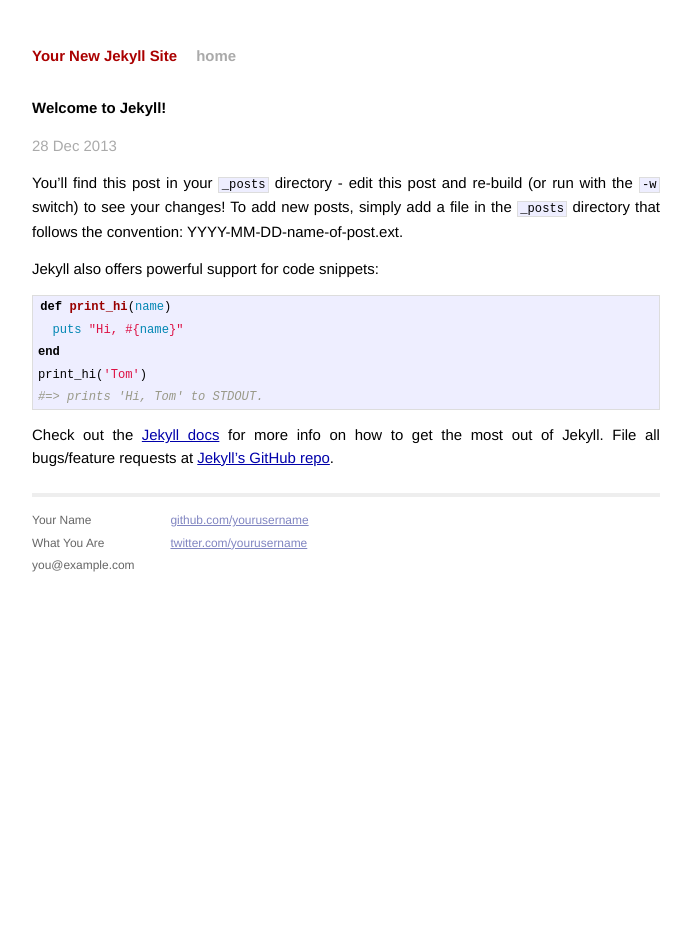
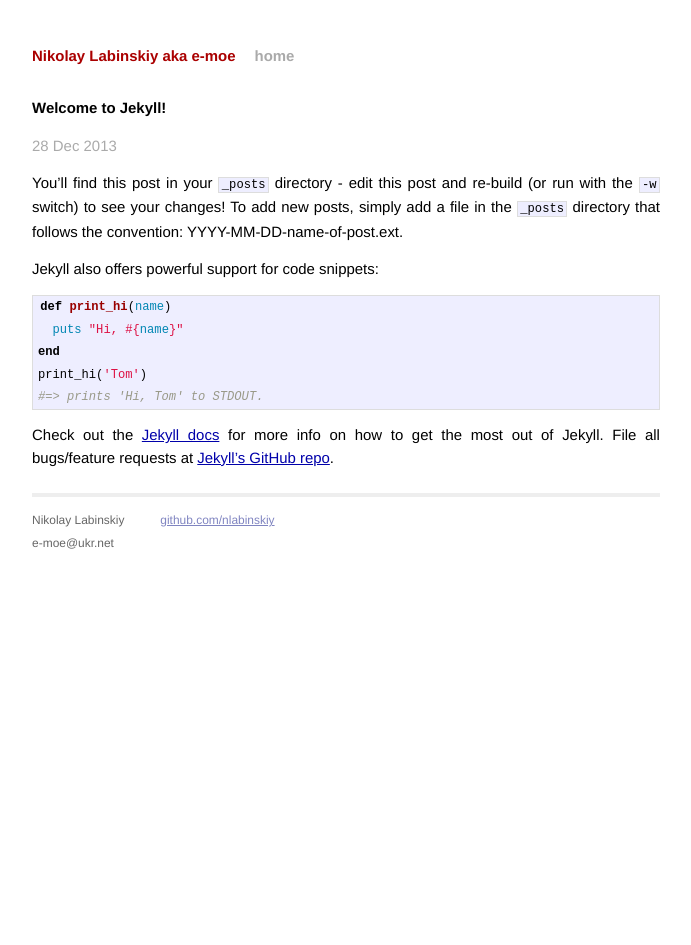
Before and after one commit to nlabinskiy/nlabinskiy.github.io, a Jekyll site: the page built from _posts/2013-12-28-welcome-to-jekyll.markdown, in a window 1280 px wide. Shown: the whole page, without its empty margins (294-985 px from the left). Built offline with Jekyll 4.4.1, drawn with Linux system fonts in a browser that asks for light colours; Markdown is read by kramdown in place of the engine named in the settings.

Commit message:
fix names

```diff
--- a/_config.yml
+++ b/_config.yml
@@ -1,3 +1,3 @@
-name: Your New Jekyll Site
+name: Nikolay Labinskiy aka e-moe
 markdown: redcarpet
 pygments: true
--- a/_layouts/default.html
+++ b/_layouts/default.html
@@ -26,15 +26,13 @@
           <div class="footer">
             <div class="contact">
               <p>
-                Your Name<br />
-                What You Are<br />
-                you@example.com
+                Nikolay Labinskiy<br />
+                e-moe@ukr.net
               </p>
             </div>
             <div class="contact">
               <p>
-                <a href="https://github.com/yourusername">github.com/yourusername</a><br />
-                <a href="https://twitter.com/yourusername">twitter.com/yourusername</a><br />
+                <a href="https://github.com/nlabinskiy">github.com/nlabinskiy</a><br />
               </p>
             </div>
           </div>
--- a/index.html
+++ b/index.html
@@ -1,6 +1,6 @@
 ---
 layout: default
-title: Your New Jekyll Site
+title: Nikolay Labinskiy aka e-moe
 ---
 
 <div id="home">
```
